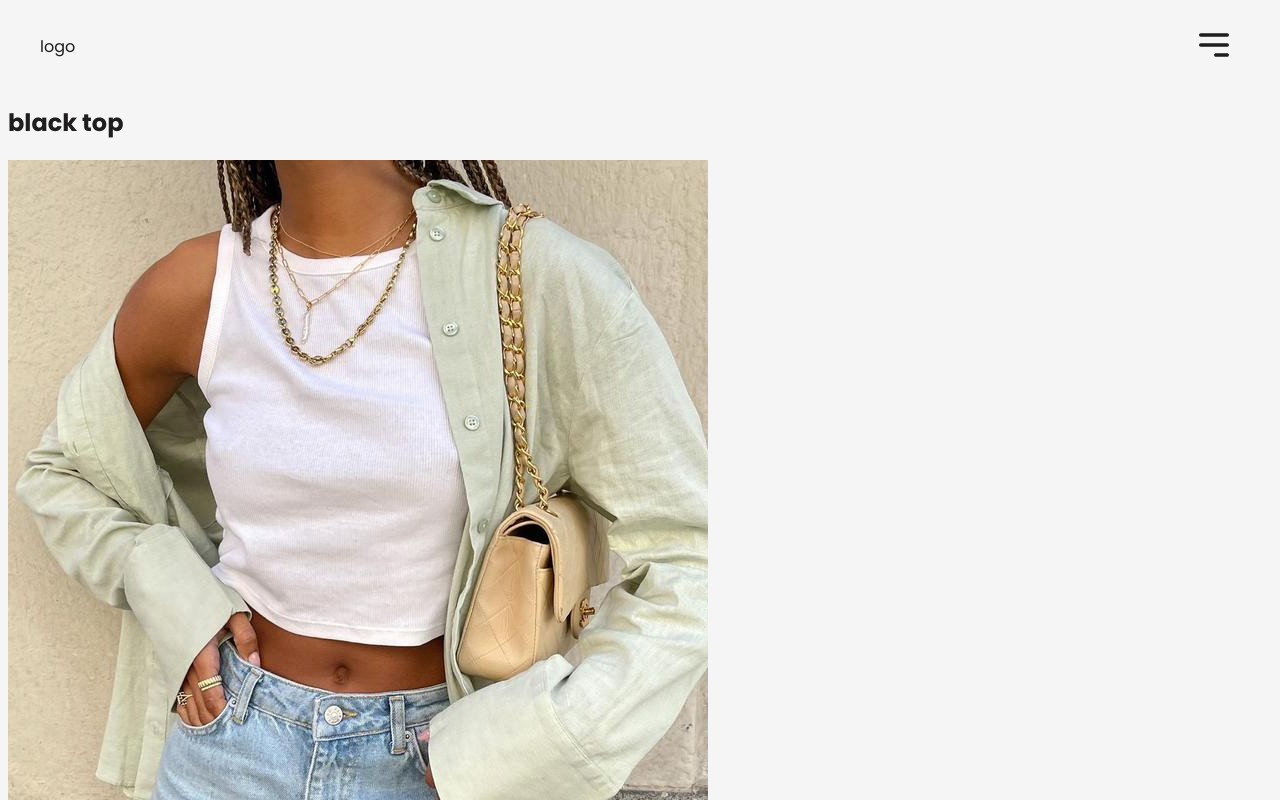
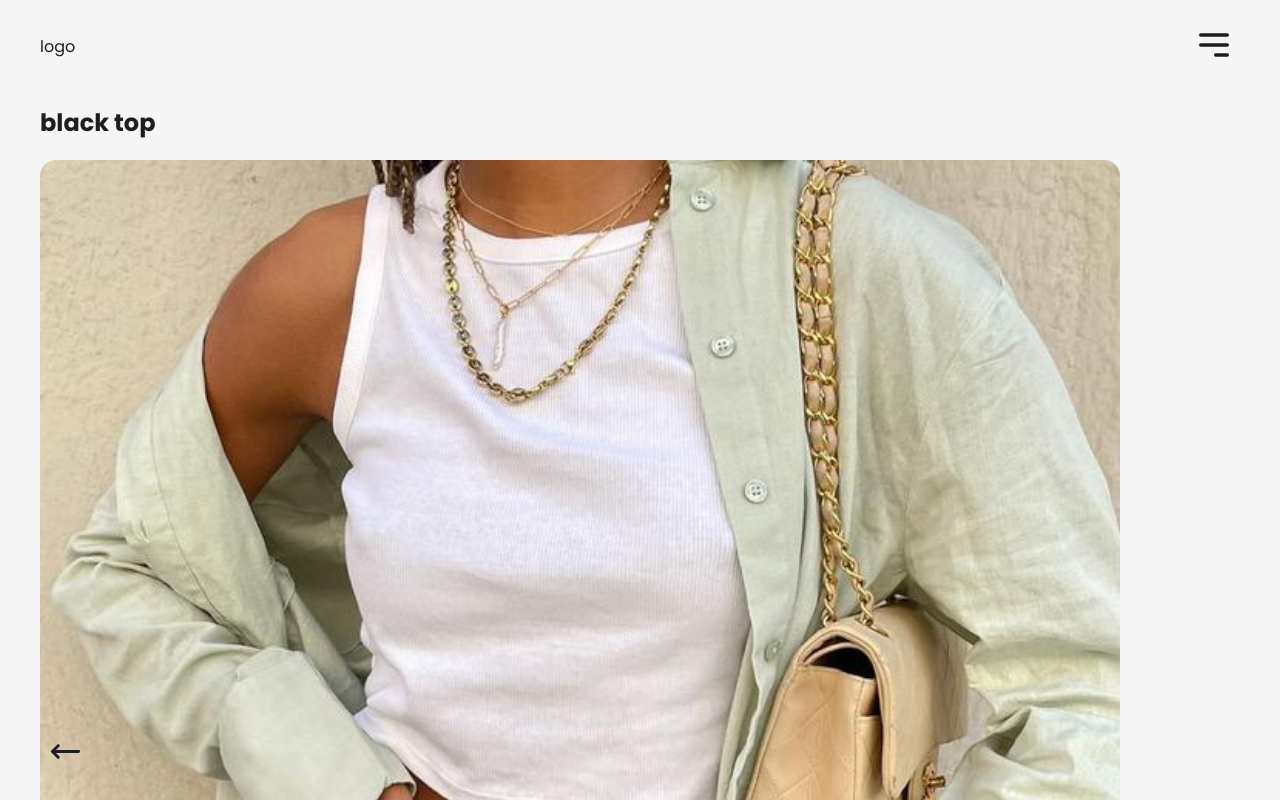
Before and after one commit to pranavrao145/deerhacks-2023, a React (Create React App) app in the folder frontend/: page /wardrobe/1 in a window 1280 px wide. Shown: the top 800 px of the page. Built offline with nearby package versions, Linux system fonts and the light colour scheme.

Commit message:
added go back button on wardrobe details page

```diff
--- a/frontend/src/App.js
+++ b/frontend/src/App.js
@@ -3,7 +3,7 @@ import Navbar from "./components/Navbar";
 import Home from "./pages/home";
 import Login from "./pages/login";
 import Wardrobe from "./pages/wardrobe";
-import WardrobeItemDetails from "./components/WardrobeItemDetails";
+import WardrobeItem from "./pages/wardrobeItem";
 
 function App() {
   return (
@@ -14,7 +14,7 @@ function App() {
           <Route path="/" element={<Home />} />
           <Route path="/login" element={<Login />} />
           <Route path="/wardrobe" element={<Wardrobe />} />
-          <Route path="/wardrobe/:id" element={<WardrobeItemDetails />} />
+          <Route path="/wardrobe/:id" element={<WardrobeItem />} />
           <Route path="/get-outfit" />
           <Route path="/account" />
         </Routes>
--- a/frontend/src/components/WardrobeItemDetails.jsx
+++ b/frontend/src/components/WardrobeItemDetails.jsx
@@ -1,22 +1,19 @@
-import { useParams } from "react-router-dom";
-import { IoChevronBackOutline } from "react-icons/io5";
-import clothingItem from "../assets/outfit.jpg";
+import wardrobeItemImg from "../assets/outfit.jpg";
 import styles from "./WardrobeItemDetails.module.scss";
 
 export default function WardrobeItemDetails() {
   // replace this with the logic to fetch the wardrobe item details from database
-  const { id } = useParams();
   const wardrobeItem = {
     id: 1,
     name: "black top",
-    img: clothingItem,
+    img: wardrobeItemImg,
   };
 
   return (
-    <div className={styles.container}>
+    <div className={styles.itemContainer}>
       <h2>{wardrobeItem.name}</h2>
       <div className={styles.imageContainer}>
-        <img src={wardrobeItem.img} alt="clothing item" />
+        <img src={wardrobeItem.img} alt="wardrobe item" />
       </div>
     </div>
   );
--- a/frontend/src/components/WardrobeItemDetails.module.scss
+++ b/frontend/src/components/WardrobeItemDetails.module.scss
@@ -1,4 +1,22 @@
 .itemContainer {
   display: flex;
   flex-direction: column;
+
+  .imageContainer {
+    width: 90%;
+    padding-bottom: 100%;
+    position: relative;
+    overflow: hidden;
+    border-radius: 1rem;
+    margin-bottom: 1rem;
+
+    img {
+      position: absolute;
+      top: 0;
+      left: 0;
+      width: 100%;
+      height: 100%;
+      object-fit: cover;
+    }
+  }
 }
--- a/frontend/src/pages/wardrobe/wardrobe.module.scss
+++ b/frontend/src/pages/wardrobe/wardrobe.module.scss
@@ -26,7 +26,7 @@
     }
 
     .cancelButton {
-        background-color: #808080;
+      background-color: #808080;
     }
   }
 
--- /dev/null
+++ b/frontend/src/pages/wardrobeItem/index.js
@@ -0,0 +1,21 @@
+import { useNavigate } from "react-router-dom";
+import { HiOutlineArrowNarrowLeft } from "react-icons/hi";
+import WardrobeItemDetails from "../../components/WardrobeItemDetails";
+import styles from "./wardrobeItem.module.scss";
+
+export default function WardrobeItem() {
+  const navigate = useNavigate();
+
+  const goBack = async () => {
+    navigate("/wardrobe");
+  };
+
+  return (
+    <div className={styles.container}>
+      <WardrobeItemDetails />
+      <span onClick={goBack} className={styles.backButton}>
+        <HiOutlineArrowNarrowLeft size={35} />
+      </span>
+    </div>
+  );
+}
--- /dev/null
+++ b/frontend/src/pages/wardrobeItem/wardrobeItem.module.scss
@@ -0,0 +1,17 @@
+.container {
+  display: flex;
+  flex-direction: column;
+  padding: 0 2rem;
+
+  .backButton {
+    position: absolute;
+    bottom: 1.5rem;
+    left: 3rem;
+    cursor: pointer;
+    transition: transform 0.2s ease-in-out;
+  }
+
+  .backButton:hover {
+    transform: scale(1.1);
+  }
+}
```
Also changed, not shown: frontend/src/pages/clothingItem/index.js (deleted, +0 -7 lines).
